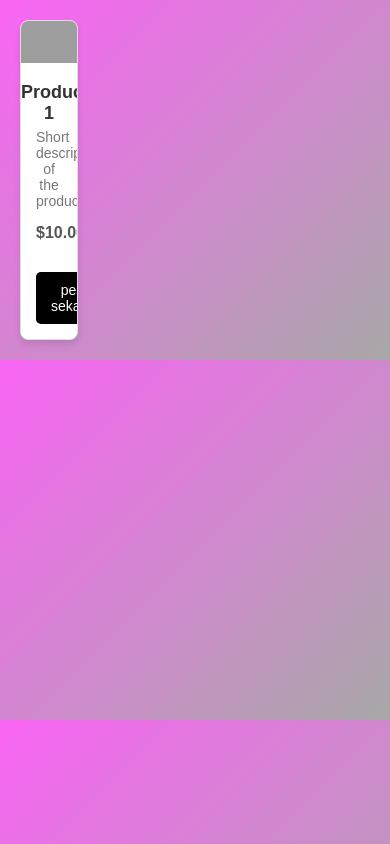
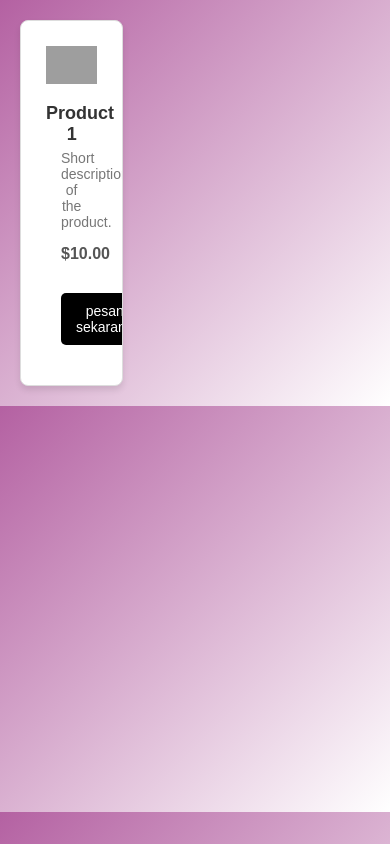
Before and after one commit to FRANKEN25/parfume, a plain HTML site: page index5.html in a window 390 px wide. Drawn offline with Linux system fonts and the light colour scheme; grey boxes are pictures that could not be loaded.

Commit message:
Update index5.html

```diff
--- a/index5.html
+++ b/index5.html
@@ -4,7 +4,7 @@
     <meta charset="UTF-8">
     <meta name="viewport" content="width=device-width, initial-scale=1.0">
     <title>Product Cards</title>
-    <style>
+     <style>
         * {
             box-sizing: border-box;
             margin: 0;
@@ -12,12 +12,12 @@
         }
         body {
             font-family: Arial, sans-serif;
-            background: linear-gradient(135deg, #fa65f5, #a8a8a8);
+            background: linear-gradient(135deg, #b461a2, #ffffff);
             padding: 20px;
         }
         .container {
             display: grid;
-            grid-template-columns: repeat(5, 1fr);
+            grid-template-columns: repeat(3, 1fr);
             gap: 15px;
         }
         .card {
@@ -28,6 +28,8 @@
             overflow: hidden;
             text-align: center;
             transition: transform 0.3s ease, box-shadow 0.3s ease;
+            padding: 20px;
+            height: 350px;
         }
 
         .card:hover {
@@ -38,6 +40,7 @@
         .card img {
             width: 100%;
             height: auto;
+            max-height: 200px;
         }
         .card h3 {
             font-size: 18px;
@@ -75,6 +78,27 @@
         .card button:hover {
             background-color: #0056b3;
         }
+
+       @media (max-width: 768px) {
+            .container {
+                grid-template-columns: repeat(3, 1fr); /* 3 columns */
+                gap: 20px;
+            }
+            .card {
+                height: auto; /* Make card height flexible on small screens */
+                padding: 20px; /* Maintain large padding for mobile */
+            }
+        }
+
+        @media (max-width: 480px) {
+            .container {
+                grid-template-columns: repeat(3, 1fr); /* 3 columns on mobile */
+            }
+            .card {
+                padding: 25px; /* Add more padding for bigger cards */
+            }
+        }
+
     </style>
 </head>
 <body>
```
